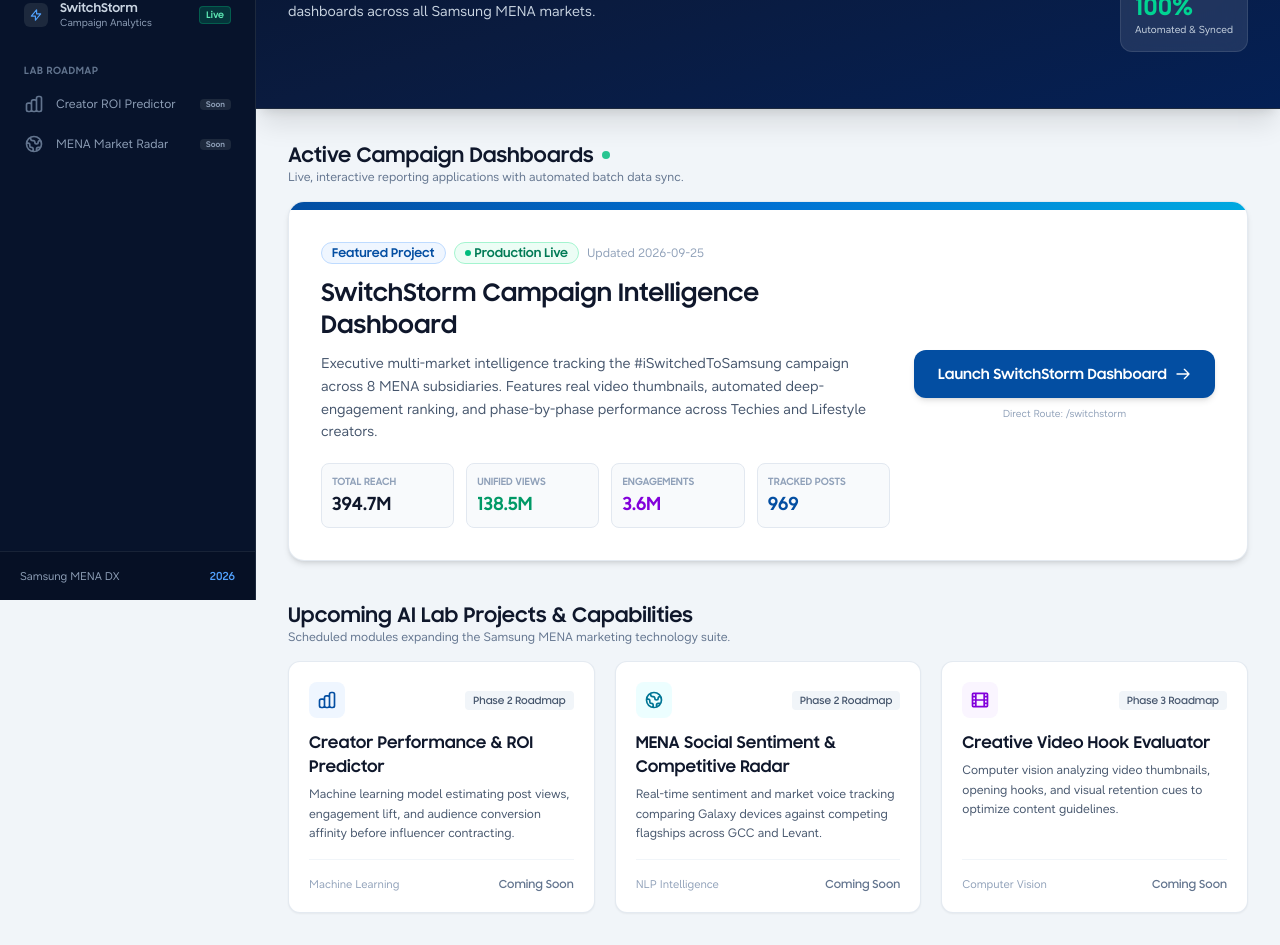
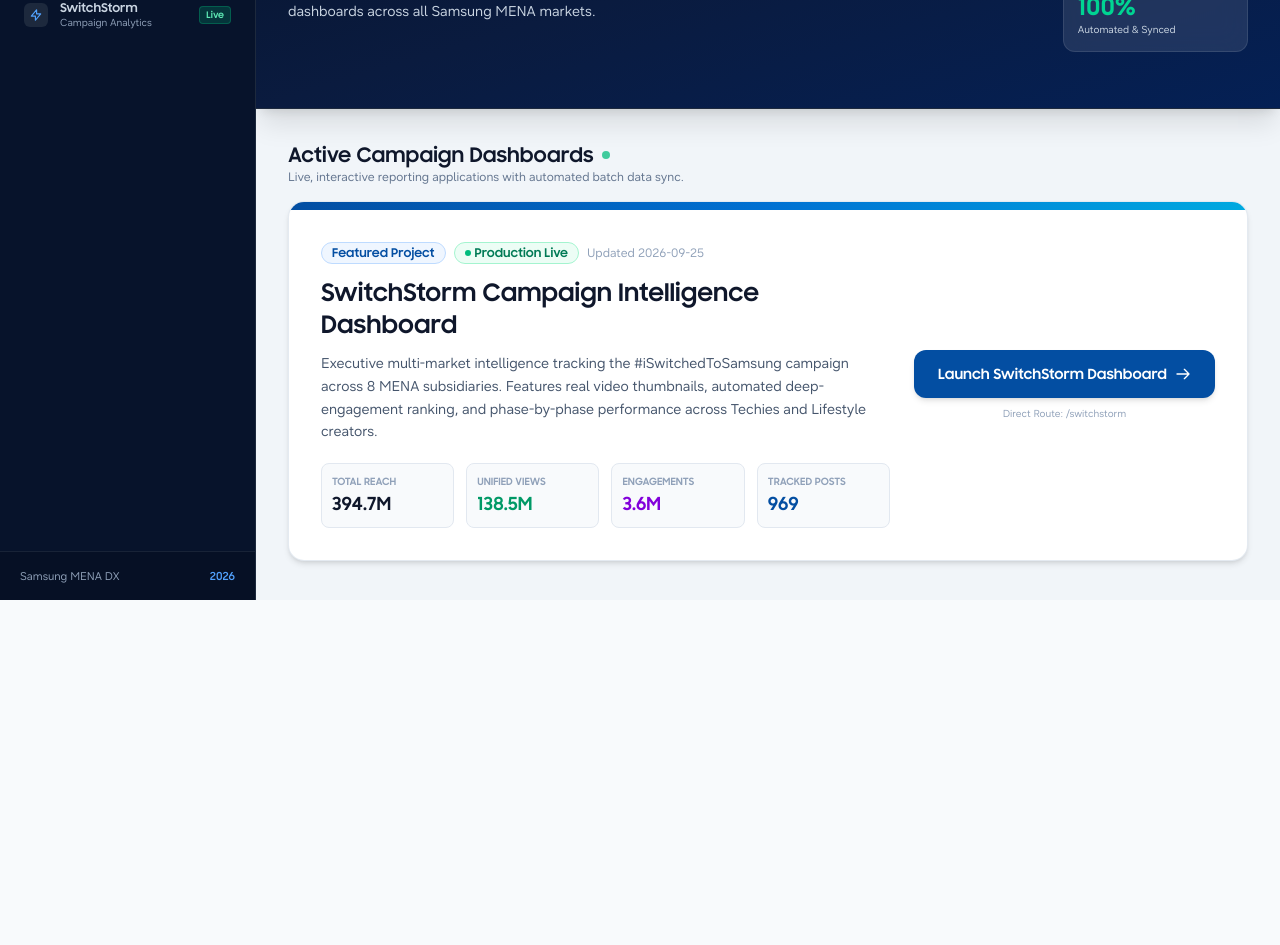
Before and after one commit to ai-lab-mena/mena-ai-lab-switchstorm, a Next.js app: page / in a window 1280 px wide. Shown: the part 200-1145 px from the top of the page. After the commit the page ends 800 px from the top, so only its background shows below. Built offline with nearby package versions, Linux system fonts and the light colour scheme.

Commit message:
Remove unconfirmed roadmap project placeholders from Portal and Sidebar

```diff
--- a/src/app/page.tsx
+++ b/src/app/page.tsx
@@ -74,10 +74,10 @@
             <div className="flex flex-row md:flex-col gap-3 shrink-0">
               <div className="rounded-xl bg-white/10 backdrop-blur-md p-3.5 border border-white/10 text-center sm:text-left">
                 <span className="text-[10px] font-bold uppercase tracking-wider text-blue-300 block">
-                  Active Projects
+                  Active Project
                 </span>
-                <span className="text-xl sm:text-2xl font-black text-white">1 Live</span>
-                <span className="text-[10px] text-slate-300 block">3 In Roadmap</span>
+                <span className="text-xl sm:text-2xl font-black text-white">SwitchStorm</span>
+                <span className="text-[10px] text-slate-300 block">Production Live</span>
               </div>
               <div className="rounded-xl bg-white/10 backdrop-blur-md p-3.5 border border-white/10 text-center sm:text-left">
                 <span className="text-[10px] font-bold uppercase tracking-wider text-emerald-300 block">
@@ -179,96 +179,6 @@
             </div>
           </div>
         </div>
-
-        {/* LAB ROADMAP / FUTURE INITIATIVES */}
-        <div>
-          <div className="mb-4">
-            <h2 className="text-lg sm:text-xl font-bold text-slate-900">
-              Upcoming AI Lab Projects & Capabilities
-            </h2>
-            <p className="text-xs text-slate-500">Scheduled modules expanding the Samsung MENA marketing technology suite.</p>
-          </div>
-
-          <div className="grid grid-cols-1 md:grid-cols-3 gap-5">
-            {/* Project 1 */}
-            <div className="rounded-xl bg-white p-5 border border-slate-200/90 shadow-xs flex flex-col justify-between hover:border-blue-300 transition-colors">
-              <div>
-                <div className="flex items-center justify-between mb-3">
-                  <div className="flex h-9 w-9 items-center justify-center rounded-lg bg-blue-50 text-[#034EA2]">
-                    <svg className="h-5 w-5" fill="none" viewBox="0 0 24 24" stroke="currentColor">
-                      <path strokeLinecap="round" strokeLinejoin="round" strokeWidth={2} d="M9 19v-6a2 2 0 00-2-2H5a2 2 0 00-2 2v6a2 2 0 002 2h2a2 2 0 002-2zm0 0V9a2 2 0 012-2h2a2 2 0 012 2v10m-6 0a2 2 0 002 2h2a2 2 0 002-2m0 0V5a2 2 0 012-2h2a2 2 0 012 2v14a2 2 0 01-2 2h-2a2 2 0 01-2-2z" />
-                    </svg>
-                  </div>
-                  <span className="rounded bg-slate-100 px-2 py-0.5 text-[10px] font-semibold text-slate-600">
-                    Phase 2 Roadmap
-                  </span>
-                </div>
-                <h4 className="text-base font-bold text-slate-900 mb-1.5">
-                  Creator Performance & ROI Predictor
-                </h4>
-                <p className="text-xs text-slate-600 leading-relaxed">
-                  Machine learning model estimating post views, engagement lift, and audience conversion affinity before influencer contracting.
-                </p>
-              </div>
-              <div className="pt-4 border-t border-slate-100 mt-4 flex items-center justify-between text-[11px] text-slate-400">
-                <span>Machine Learning</span>
-                <span className="font-semibold text-slate-500">Coming Soon</span>
-              </div>
-            </div>
-
-            {/* Project 2 */}
-            <div className="rounded-xl bg-white p-5 border border-slate-200/90 shadow-xs flex flex-col justify-between hover:border-blue-300 transition-colors">
-              <div>
-                <div className="flex items-center justify-between mb-3">
-                  <div className="flex h-9 w-9 items-center justify-center rounded-lg bg-cyan-50 text-cyan-700">
-                    <svg className="h-5 w-5" fill="none" viewBox="0 0 24 24" stroke="currentColor">
-                      <path strokeLinecap="round" strokeLinejoin="round" strokeWidth={2} d="M3.055 11H5a2 2 0 012 2v1a2 2 0 002 2 2 2 0 012 2v2.945M8 3.935V5.5A2.5 2.5 0 0010.5 8h.5a2 2 0 012 2 2 2 0 104 0 2 2 0 012-2h1.064M15 20.488V18a2 2 0 012-2h3.064M21 12a9 9 0 11-18 0 9 9 0 0118 0z" />
-                    </svg>
-                  </div>
-                  <span className="rounded bg-slate-100 px-2 py-0.5 text-[10px] font-semibold text-slate-600">
-                    Phase 2 Roadmap
-                  </span>
-                </div>
-                <h4 className="text-base font-bold text-slate-900 mb-1.5">
-                  MENA Social Sentiment & Competitive Radar
-                </h4>
-                <p className="text-xs text-slate-600 leading-relaxed">
-                  Real-time sentiment and market voice tracking comparing Galaxy devices against competing flagships across GCC and Levant.
-                </p>
-              </div>
-              <div className="pt-4 border-t border-slate-100 mt-4 flex items-center justify-between text-[11px] text-slate-400">
-                <span>NLP Intelligence</span>
-                <span className="font-semibold text-slate-500">Coming Soon</span>
-              </div>
-            </div>
-
-            {/* Project 3 */}
-            <div className="rounded-xl bg-white p-5 border border-slate-200/90 shadow-xs flex flex-col justify-between hover:border-blue-300 transition-colors">
-              <div>
-                <div className="flex items-center justify-between mb-3">
-                  <div className="flex h-9 w-9 items-center justify-center rounded-lg bg-purple-50 text-purple-700">
-                    <svg className="h-5 w-5" fill="none" viewBox="0 0 24 24" stroke="currentColor">
-                      <path strokeLinecap="round" strokeLinejoin="round" strokeWidth={2} d="M7 4v16M17 4v16M3 8h4m10 0h4M3 12h18M3 16h4m10 0h4M4 20h16a1 1 0 001-1V5a1 1 0 00-1-1H4a1 1 0 00-1 1v14a1 1 0 001 1z" />
-                    </svg>
-                  </div>
-                  <span className="rounded bg-slate-100 px-2 py-0.5 text-[10px] font-semibold text-slate-600">
-                    Phase 3 Roadmap
-                  </span>
-                </div>
-                <h4 className="text-base font-bold text-slate-900 mb-1.5">
-                  Creative Video Hook Evaluator
-                </h4>
-                <p className="text-xs text-slate-600 leading-relaxed">
-                  Computer vision analyzing video thumbnails, opening hooks, and visual retention cues to optimize content guidelines.
-                </p>
-              </div>
-              <div className="pt-4 border-t border-slate-100 mt-4 flex items-center justify-between text-[11px] text-slate-400">
-                <span>Computer Vision</span>
-                <span className="font-semibold text-slate-500">Coming Soon</span>
-              </div>
-            </div>
-          </div>
-        </div>
       </main>
     </div>
   );
--- a/src/components/SidebarShell.tsx
+++ b/src/components/SidebarShell.tsx
@@ -180,50 +180,6 @@
               </Link>
             </nav>
           </div>
-
-          {/* Upcoming AI Lab Initiatives */}
-          <div>
-            {!isCollapsed && (
-              <span className="text-[10px] uppercase font-bold tracking-wider text-slate-500 px-3 block mb-2">
-                Lab Roadmap
-              </span>
-            )}
-            <div className="space-y-1">
-              <div
-                className="flex items-center justify-between px-3 py-2 rounded-lg text-xs text-slate-400 hover:text-slate-300 transition-colors"
-                title="Creator ROI Predictor (In Development)"
-              >
-                <div className="flex items-center gap-3 min-w-0">
-                  <svg className="h-5 w-5 shrink-0 text-slate-500" fill="none" viewBox="0 0 24 24" stroke="currentColor">
-                    <path strokeLinecap="round" strokeLinejoin="round" strokeWidth={2} d="M9 19v-6a2 2 0 00-2-2H5a2 2 0 00-2 2v6a2 2 0 002 2h2a2 2 0 002-2zm0 0V9a2 2 0 012-2h2a2 2 0 012 2v10m-6 0a2 2 0 002 2h2a2 2 0 002-2m0 0V5a2 2 0 012-2h2a2 2 0 012 2v14a2 2 0 01-2 2h-2a2 2 0 01-2-2z" />
-                  </svg>
-                  {!isCollapsed && <span className="truncate">Creator ROI Predictor</span>}
-                </div>
-                {!isCollapsed && (
-                  <span className="rounded bg-slate-800 px-1.5 py-0.2 text-[8px] font-medium text-slate-400">
-                    Soon
-                  </span>
-                )}
-              </div>
-
-              <div
-                className="flex items-center justify-between px-3 py-2 rounded-lg text-xs text-slate-400 hover:text-slate-300 transition-colors"
-                title="MENA Market Radar (In Development)"
-              >
-                <div className="flex items-center gap-3 min-w-0">
-                  <svg className="h-5 w-5 shrink-0 text-slate-500" fill="none" viewBox="0 0 24 24" stroke="currentColor">
-                    <path strokeLinecap="round" strokeLinejoin="round" strokeWidth={2} d="M3.055 11H5a2 2 0 012 2v1a2 2 0 002 2 2 2 0 012 2v2.945M8 3.935V5.5A2.5 2.5 0 0010.5 8h.5a2 2 0 012 2 2 2 0 104 0 2 2 0 012-2h1.064M15 20.488V18a2 2 0 012-2h3.064M21 12a9 9 0 11-18 0 9 9 0 0118 0z" />
-                  </svg>
-                  {!isCollapsed && <span className="truncate">MENA Market Radar</span>}
-                </div>
-                {!isCollapsed && (
-                  <span className="rounded bg-slate-800 px-1.5 py-0.2 text-[8px] font-medium text-slate-400">
-                    Soon
-                  </span>
-                )}
-              </div>
-            </div>
-          </div>
         </div>
 
         {/* Footer Area */}
```
